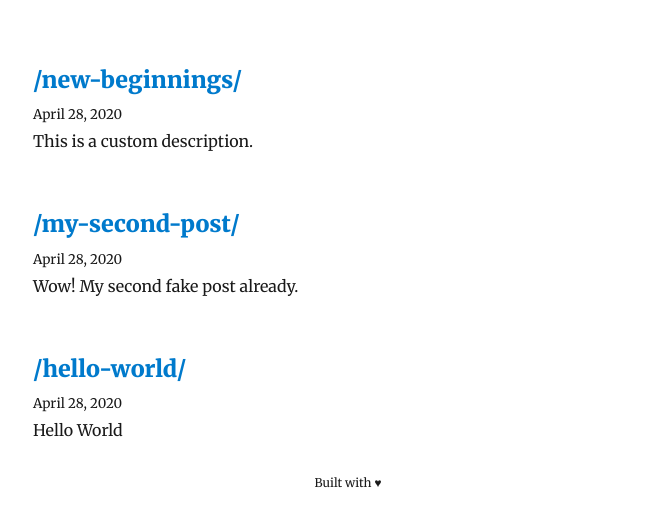
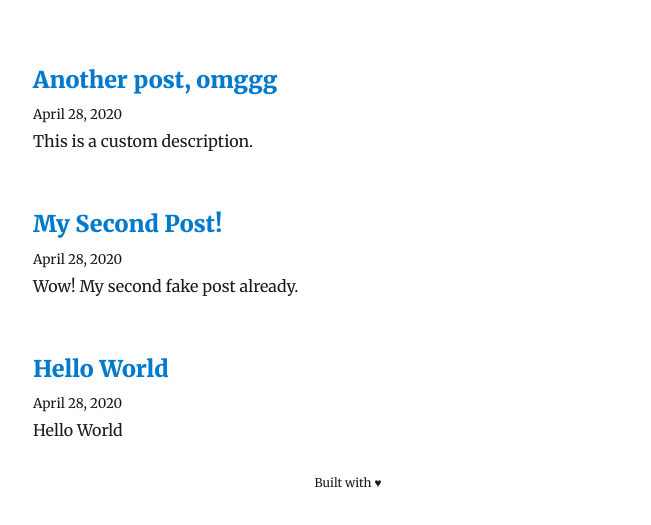
Before and after one commit to zamudio/blog, a Gatsby site: page / in a window 1280 px wide. Shown: the part 241-766 px from the top of the page, without its empty margins (292-943 px from the left). Built offline with nearby package versions, Linux system fonts and the light colour scheme; Gatsby itself is replaced by a stand-in of ours; some packages are replaced by stand-ins of ours.

Commit message:
updated index.js

```diff
--- a/src/pages/index.js
+++ b/src/pages/index.js
@@ -3,7 +3,7 @@ import { Link, graphql } from "gatsby";
 
 import Bio from "../components/bio";
 import Layout from "../components/layout";
-import SEO from "../components/seo";
+// import SEO from "../components/seo";
 import { rhythm } from "../utils/typography";
 
 const BlogIndex = ({ data, location }) => {
@@ -12,10 +12,10 @@ const BlogIndex = ({ data, location }) => {
 
   return (
     <Layout location={location} title={siteTitle}>
-      <SEO title="All posts" />
+      {/* <SEO title="All posts" /> */}
       <Bio />
       {posts.map(({ node }) => {
-        const title = node.fields.slug; // node.frontmatter.title ||
+        const title = node.frontmatter.title || node.fields.slug;
         return (
           <article key={node.fields.slug}>
             <header>
```
